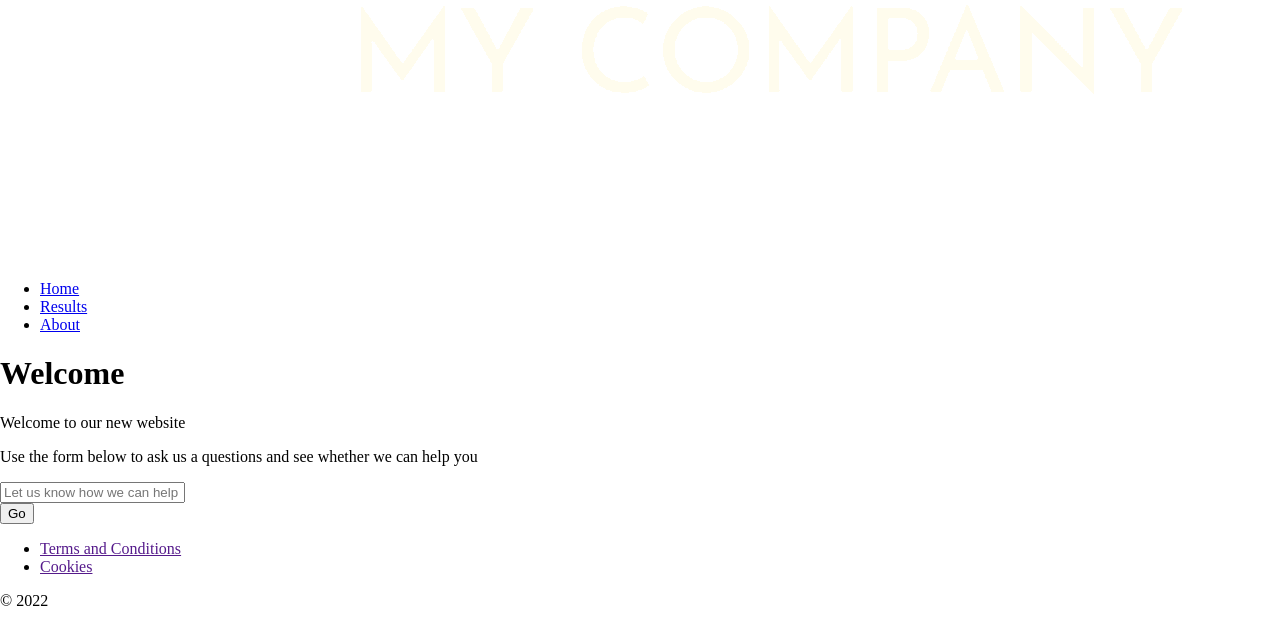
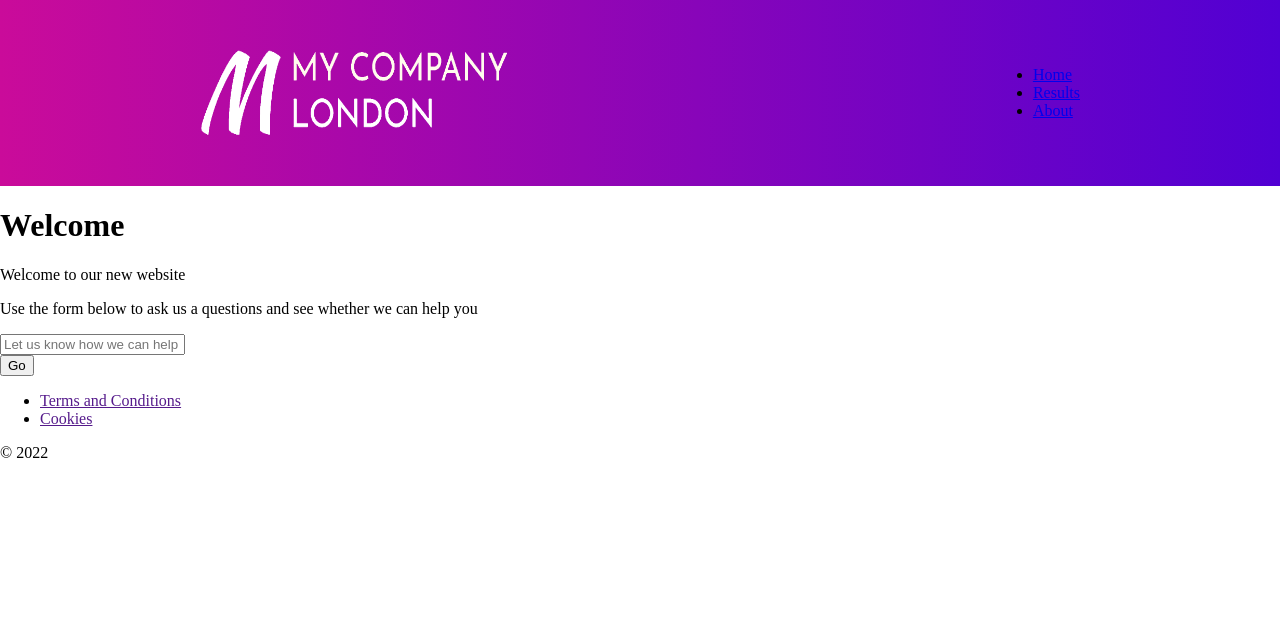
Before and after one commit to HelenaAvis/HTML-CSS-Examples, a plain HTML site: page Example 2/home.html in a window 1280 px wide. Drawn offline with Linux system fonts and the light colour scheme.

Commit message:
Created header CSS

```diff
--- /dev/null
+++ b/Example 2/css/header.css
@@ -0,0 +1,10 @@
+header {
+    background: linear-gradient(90deg, var(--header-pink-color), var(--header-blue-color));
+    padding: 50px 200px;
+    display: flex;
+    justify-content: space-between;
+}
+
+.logo {
+    width: 35%;
+}
--- a/Example 2/css/style.css
+++ b/Example 2/css/style.css
@@ -1,6 +1,7 @@
 @import url(./vars.css);
 
 /* component styles */
+@import url(./header.css);
 
 /* global style */
 * {
--- a/Example 2/css/vars.css
+++ b/Example 2/css/vars.css
@@ -3,7 +3,7 @@
 :root {
     --button-color: #801caf;
     --header-pink-color: #ca0b9a;
-    --header-blue-color: #4b00c4;
+    --header-blue-color: #5100d3;
     --text-color-light: #ffffff;
     --text-color-dark: #000000;
 
```
